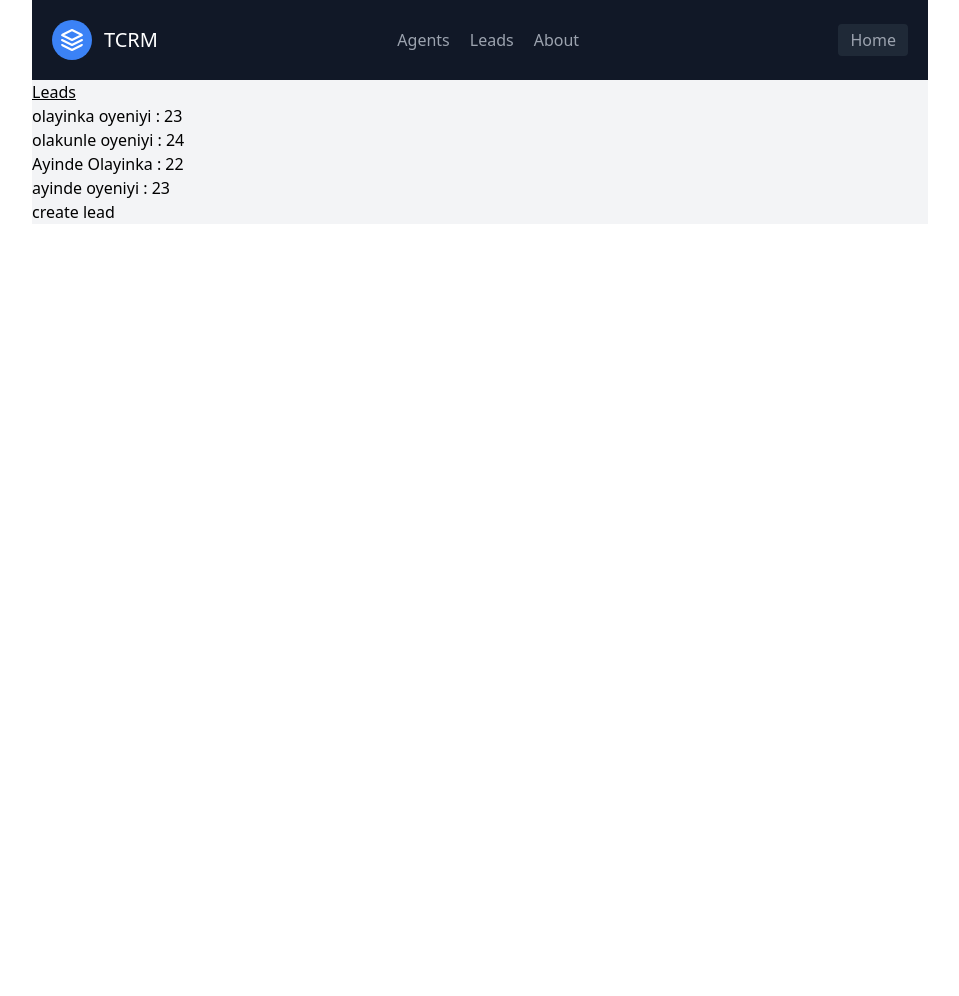
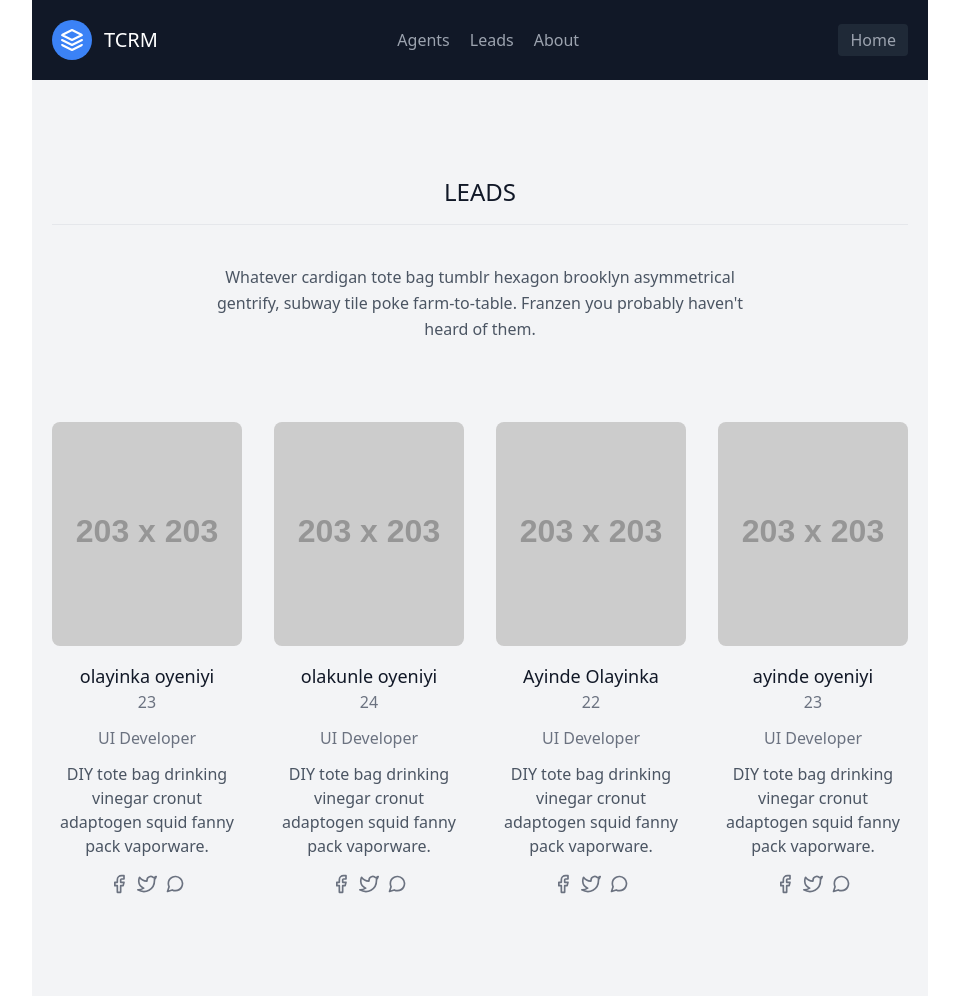
Before and after one commit to Taoheed-O/CRM_w_Django, a Django app: page /leadlist/ in a window 1280 px wide. Shown: the whole page, without its empty margins (160-1119 px from the left). Before the commit the page ends 218 px from the top, so only its background shows below. Run offline with Django 3.2, Linux system fonts and the light colour scheme; data comes from the database, SQL or seed files in the repository; grey boxes labelled with a size stand in for pictures from a placeholder-image service; some libraries are stand-ins or nearby versions.

Commit message:
Styling...

```diff
--- a/TCRM/leads/templates/leads/landingpage.html
+++ b/TCRM/leads/templates/leads/landingpage.html
@@ -7,8 +7,8 @@
         </h1>
         <p class="mb-8 leading-relaxed">Copper mug try-hard pitchfork pour-over freegan heirloom neutra air plant cold-pressed tacos poke beard tote bag. Heirloom echo park mlkshk tote bag selvage hot chicken authentic tumeric truffaut hexagon try-hard chambray.</p>
         <div class="flex justify-center">
-          <button class="inline-flex text-white bg-blue-500 border-0 py-2 px-6 focus:outline-none hover:bg-blue-600 rounded text-lg">Button</button>
-          <button class="ml-4 inline-flex text-gray-400 bg-gray-800 border-0 py-2 px-6 focus:outline-none hover:bg-gray-700 hover:text-white rounded text-lg">Button</button>
+          <button class="inline-flex text-white bg-blue-500 border-0 py-2 px-6 focus:outline-none hover:bg-blue-600 rounded text-lg">Sign Up</button>
+          <button class="ml-4 inline-flex text-gray-400 bg-gray-800 border-0 py-2 px-6 focus:outline-none hover:bg-gray-700 hover:text-white rounded text-lg">Log In</button>
         </div>
       </div>
       <div class="lg:max-w-lg lg:w-full md:w-1/2 w-5/6">
--- a/TCRM/templates/leadlist.html
+++ b/TCRM/templates/leadlist.html
@@ -1,15 +1,46 @@
 {% extends 'leads/homepage.html' %}
 
 {% block content %}
-<div>
-  <h2><u> Leads </u></h2>
-  {% for lead in leads %}
-  <div>
-    <h3><a href="/{{ lead.id }}"> {{lead.first_name}} {{lead.last_name}} </a> : {{lead.age}}</h3>
+
+<section class="text-gray-600 body-font">
+  <div class="container px-5 py-24 mx-auto">
+    <div class="flex flex-col text-center w-full mb-20">
+      <h1 class="text-2xl font-medium title-font mb-4 text-gray-900">LEADS</h1>
+      <hr class="h-10">
+      <p class="lg:w-2/3 mx-auto leading-relaxed text-base">Whatever cardigan tote bag tumblr hexagon brooklyn asymmetrical gentrify, subway tile poke farm-to-table. Franzen you probably haven't heard of them.</p>
+    </div>
+    <div class="flex flex-wrap -m-4">
+      {% for lead in leads %}
+      <div class="p-4 lg:w-1/4 md:w-1/2">
+        <div class="h-full flex flex-col items-center text-center">
+          <img alt="team" class="flex-shrink-0 rounded-lg w-full h-56 object-cover object-center mb-4" src="https://dummyimage.com/203x203">
+          <div class="w-full">
+            <h2 class="title-font font-medium text-lg text-gray-900"><a href="/{{ lead.id }}"> {{lead.first_name}} {{lead.last_name}} </a></h2>
+            <h3 class="text-gray-500 mb-3">{{lead.age}}</h3>
+            <h3 class="text-gray-500 mb-3">UI Developer</h3>
+            <p class="mb-4">DIY tote bag drinking vinegar cronut adaptogen squid fanny pack vaporware.</p>
+            <span class="inline-flex">
+              <a class="text-gray-500">
+                <svg fill="none" stroke="currentColor" stroke-linecap="round" stroke-linejoin="round" stroke-width="2" class="w-5 h-5" viewBox="0 0 24 24">
+                  <path d="M18 2h-3a5 5 0 00-5 5v3H7v4h3v8h4v-8h3l1-4h-4V7a1 1 0 011-1h3z"></path>
+                </svg>
+              </a>
+              <a class="ml-2 text-gray-500">
+                <svg fill="none" stroke="currentColor" stroke-linecap="round" stroke-linejoin="round" stroke-width="2" class="w-5 h-5" viewBox="0 0 24 24">
+                  <path d="M23 3a10.9 10.9 0 01-3.14 1.53 4.48 4.48 0 00-7.86 3v1A10.66 10.66 0 013 4s-4 9 5 13a11.64 11.64 0 01-7 2c9 5 20 0 20-11.5a4.5 4.5 0 00-.08-.83A7.72 7.72 0 0023 3z"></path>
+                </svg>
+              </a>
+              <a class="ml-2 text-gray-500">
+                <svg fill="none" stroke="currentColor" stroke-linecap="round" stroke-linejoin="round" stroke-width="2" class="w-5 h-5" viewBox="0 0 24 24">
+                  <path d="M21 11.5a8.38 8.38 0 01-.9 3.8 8.5 8.5 0 01-7.6 4.7 8.38 8.38 0 01-3.8-.9L3 21l1.9-5.7a8.38 8.38 0 01-.9-3.8 8.5 8.5 0 014.7-7.6 8.38 8.38 0 013.8-.9h.5a8.48 8.48 0 018 8v.5z"></path>
+                </svg>
+              </a>
+            </span>
+          </div>
+        </div>
+      </div>
+      {% endfor %}
+    </div>
   </div>
-  {% endfor %}
-  <div>
-    <h4><a href="/form">create lead</a></h4>
-  </div>
-</div>
+</section>
 {% endblock content %}
```
